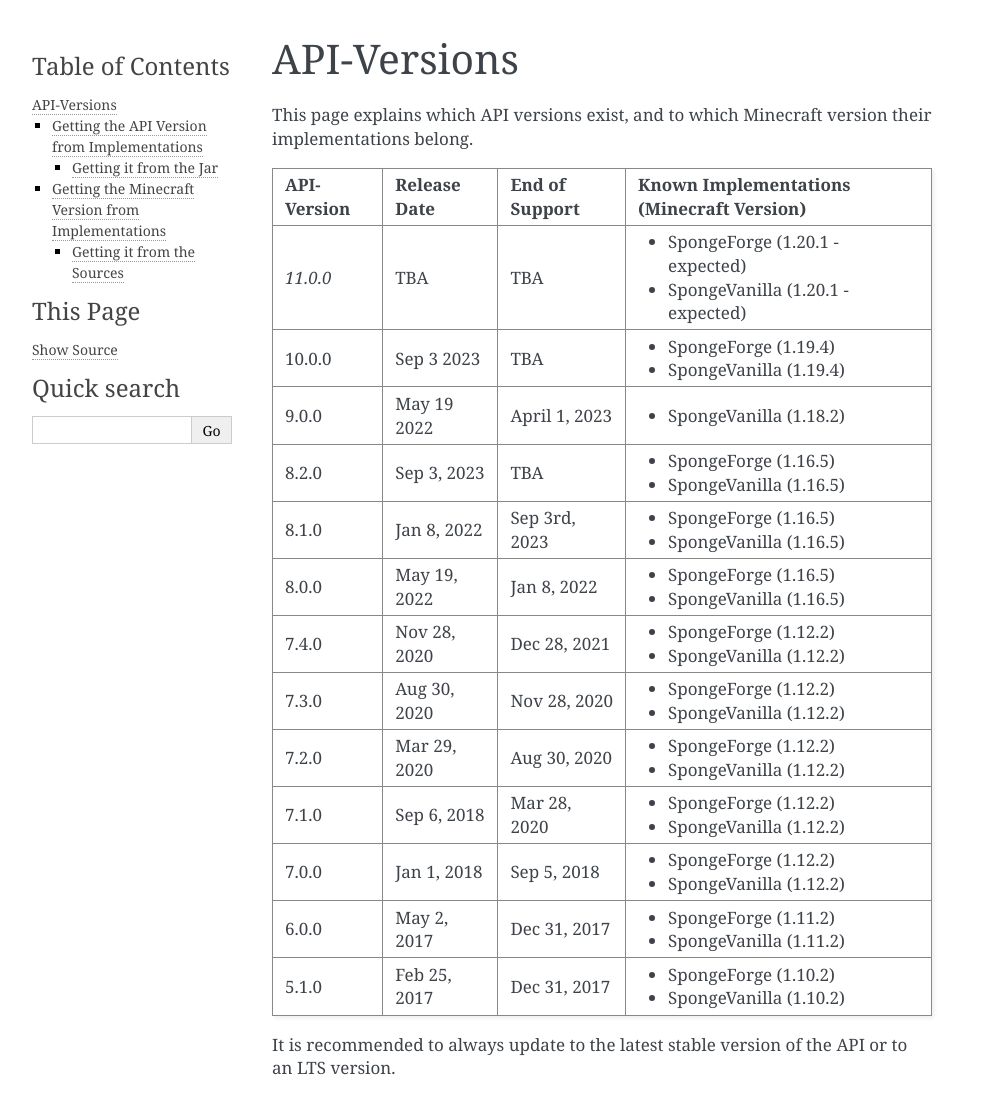
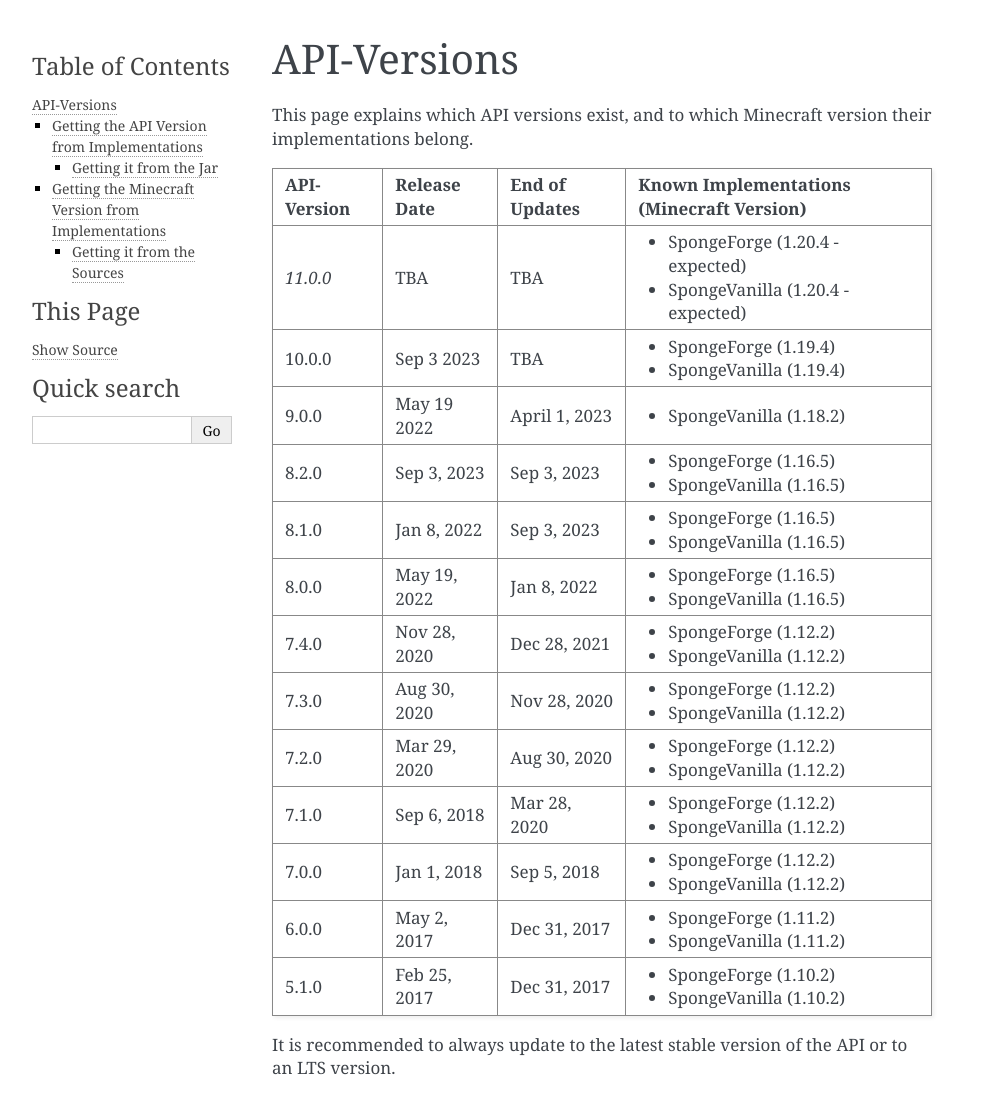
Before and after one commit to SpongePowered/SpongeDocs, a Sphinx documentation site: the page built from source/plugin/api-versions.rst, in a window 1280 px wide. Shown: the top 1097 px of the page, without its empty margins (148-1141 px from the left). Built offline with Sphinx 7.4.7, drawn with Linux system fonts in a browser that asks for light colours.

Commit message:
(API 8+) Updated API page to state API 8 EOL (#992)
* Wait really .... only 1 commit which changed from api 8.2 to 8.3 before eol?

* Found versions

* end of updates

```diff
--- a/source/plugin/api-versions.rst
+++ b/source/plugin/api-versions.rst
@@ -5,20 +5,20 @@
 This page explains which API versions exist, and to which Minecraft version their implementations belong.
 
 +-------------+--------------+----------------+-------------------------------------------+
-| API-Version | Release Date | End of Support | Known Implementations (Minecraft Version) |
+| API-Version | Release Date | End of Updates | Known Implementations (Minecraft Version) |
 +=============+==============+================+===========================================+
-| *11.0.0*    | TBA          | TBA            | * SpongeForge (1.20.1 - expected)         |
-|             |              |                | * SpongeVanilla (1.20.1 - expected)       |
+| *11.0.0*    | TBA          | TBA            | * SpongeForge (1.20.4 - expected)         |
+|             |              |                | * SpongeVanilla (1.20.4 - expected)       |
 +-------------+--------------+----------------+-------------------------------------------+
 | 10.0.0      | Sep 3 2023   | TBA            | * SpongeForge (1.19.4)                    |
 |             |              |                | * SpongeVanilla (1.19.4)                  |
 +-------------+--------------+----------------+-------------------------------------------+
 | 9.0.0       | May 19 2022  | April 1, 2023  | * SpongeVanilla (1.18.2)                  |
 +-------------+--------------+----------------+-------------------------------------------+
-| 8.2.0       | Sep 3, 2023  | TBA            | * SpongeForge (1.16.5)                    |
+| 8.2.0       | Sep 3, 2023  | Sep 3, 2023    | * SpongeForge (1.16.5)                    |
 |             |              |                | * SpongeVanilla (1.16.5)                  |
 +-------------+--------------+----------------+-------------------------------------------+
-| 8.1.0       | Jan 8, 2022  | Sep 3rd, 2023  | * SpongeForge (1.16.5)                    |
+| 8.1.0       | Jan 8, 2022  | Sep 3, 2023    | * SpongeForge (1.16.5)                    |
 |             |              |                | * SpongeVanilla (1.16.5)                  |
 +-------------+--------------+----------------+-------------------------------------------+
 | 8.0.0       | May 19, 2022 | Jan 8, 2022    | * SpongeForge (1.16.5)                    |
```
